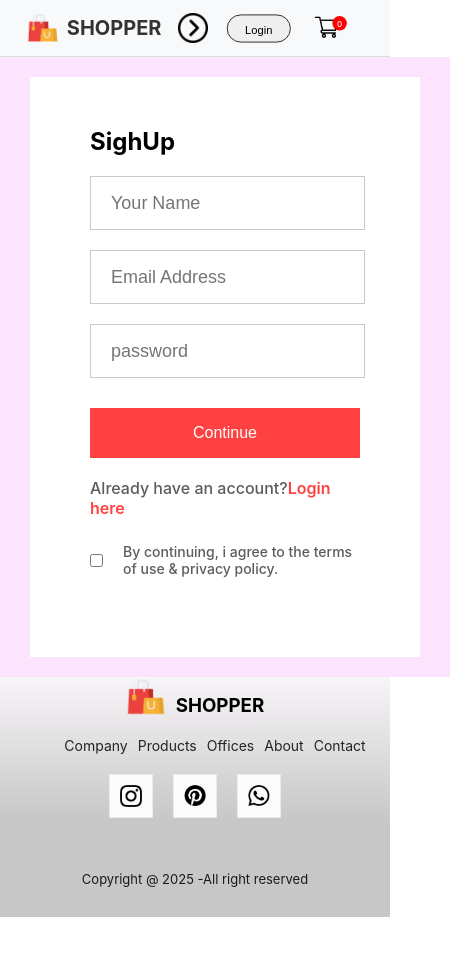
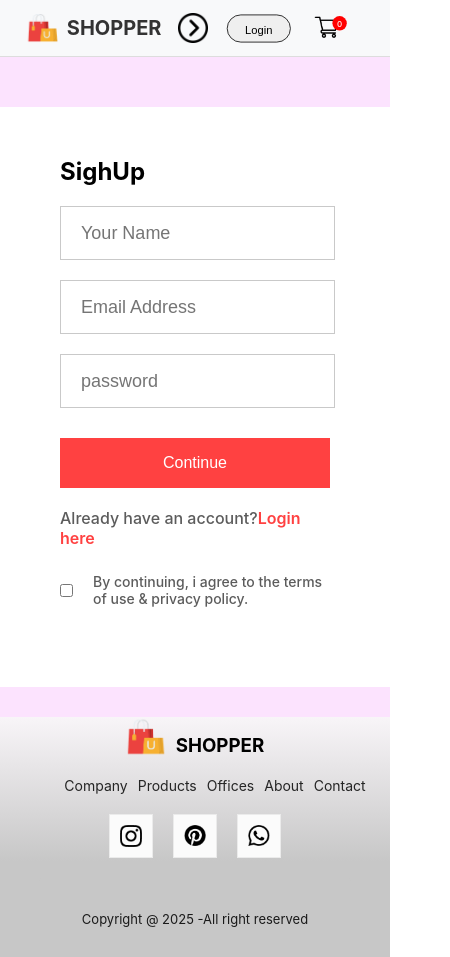
Before and after one commit to karunakashyap/E-commerce-website, a React (Create React App) app: page /login in a window 390 px wide. Shown: the whole page, 450 px wide, since content can reach past the window. Before the commit the page ends 917 px from the top, so only its background shows below. Built offline with nearby package versions, Linux system fonts and the light colour scheme.

Commit message:
fix issue

```diff
--- a/src/Pages/CSS/LoginSingUp.css
+++ b/src/Pages/CSS/LoginSingUp.css
@@ -96,9 +96,6 @@
 
 }
 @media(max-width:800px){
-    .loginSignUp{
-        padding: 20px 30px;
-    }
     .container h1{
         font-size: 24px;
     }
```
